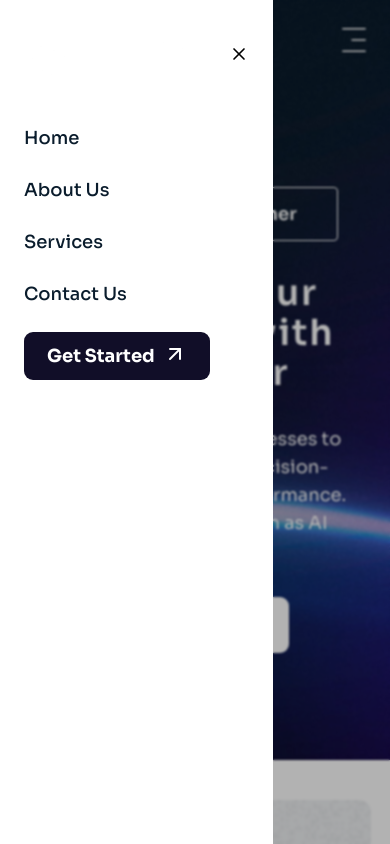
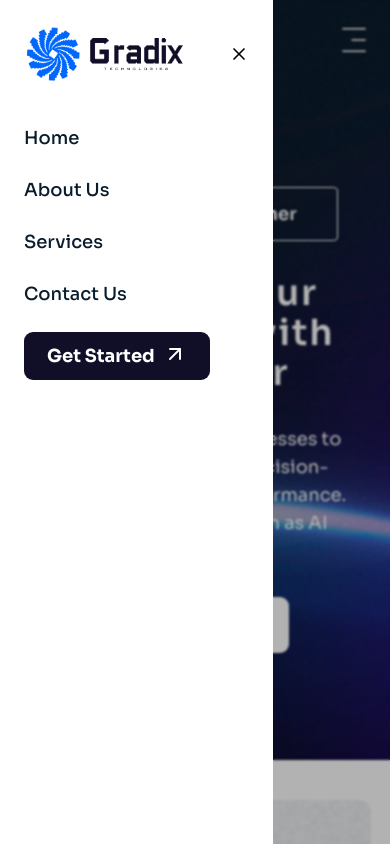
Before and after one commit to Gradix-Tech/gradix-technologies-website, a React (Vite) app: page / in a window 390 px wide. Both pictures are taken after a click on the icon 354 px from the left and 40 px from the top of the page. Shown: the top 844 px of the page. Built offline with nearby package versions, Linux system fonts and the light colour scheme.

Commit message:
Updated the Fix

```diff
--- a/src/Pages/Routes/NavBar.tsx
+++ b/src/Pages/Routes/NavBar.tsx
@@ -96,7 +96,7 @@ const NavBar: React.FC = () => {
                             <img
                                 className="h-15 cursor-pointer"
                                 onClick={() => handleNavigate("/")}
-                                src={scrolled ? LogoColor : Logo}
+                                src={LogoColor}
                                 alt="Logo"
                             />
                             <X
```
